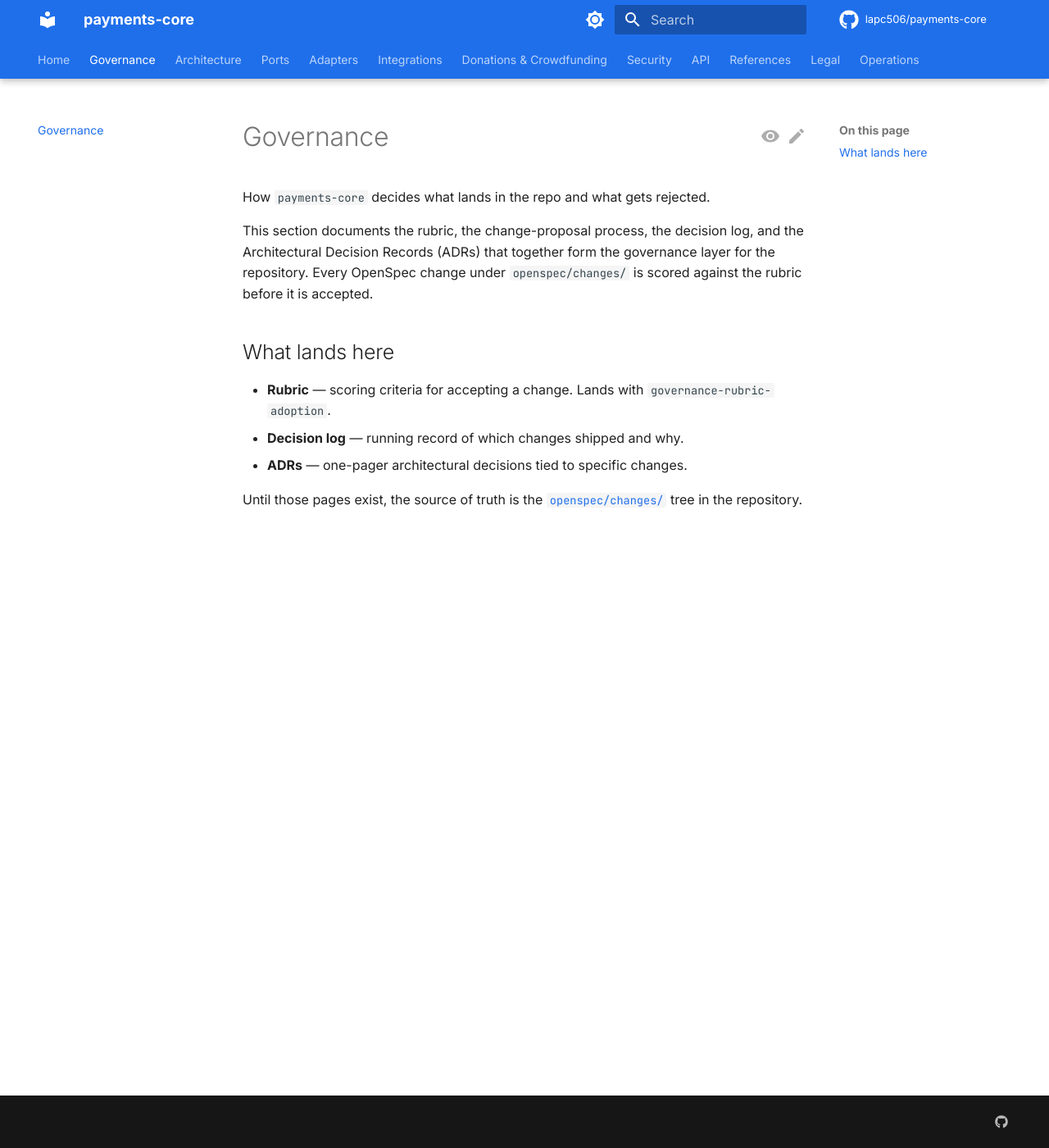
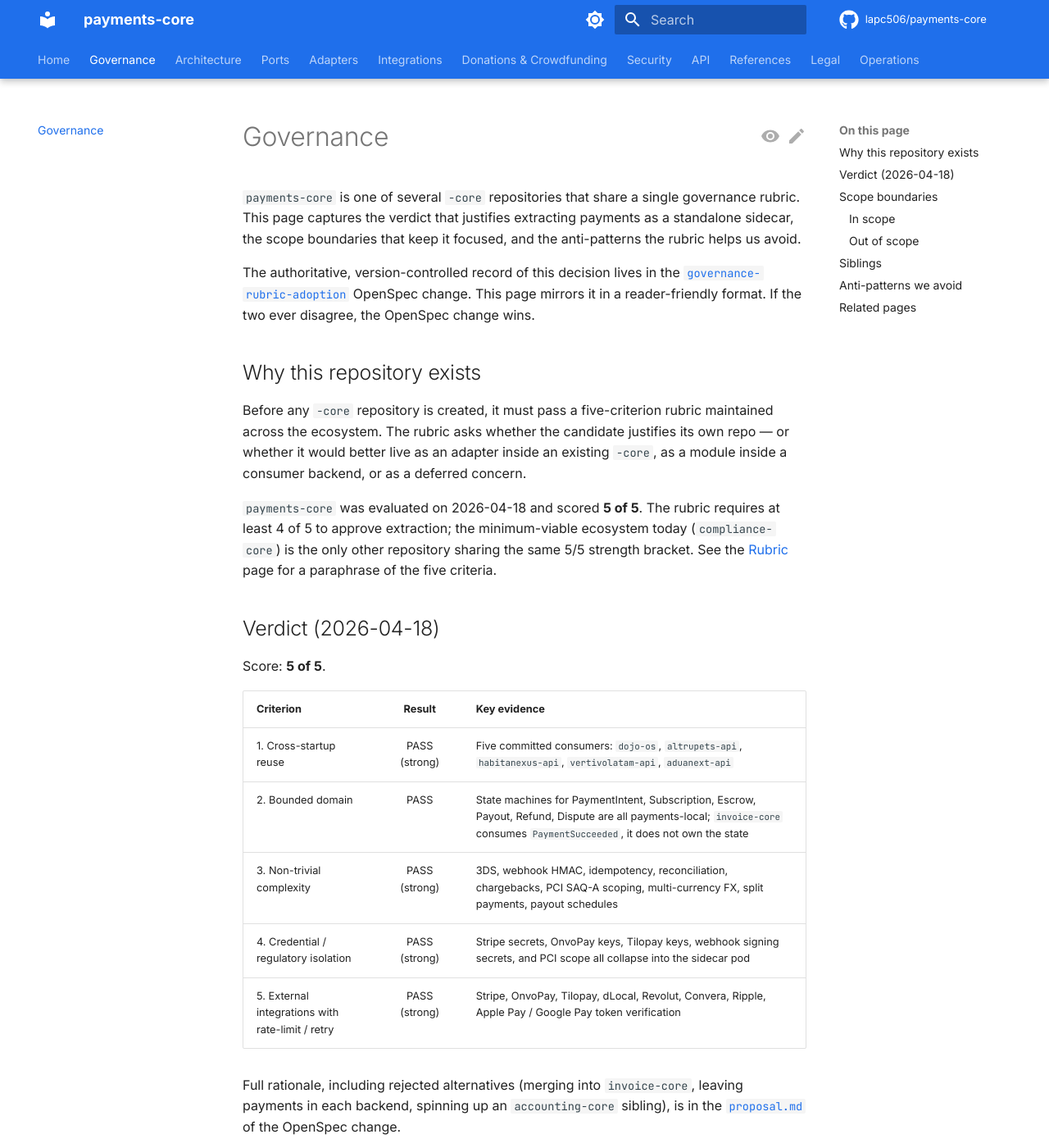
Before and after one commit to chimeranext/better-microservices, an MkDocs documentation site: the page built from services/payments-core/docs/content/docs/governance/index.md, in a window 1280 px wide and 1400 px high. Shown: the whole window at 82% size. Built offline with MkDocs 1.6.1 and Material for MkDocs 9.7.7, drawn with Linux system fonts in a browser that asks for light colours; comment, search, counter and statistics services are not loaded; some of the changed text lies outside the part shown.

Commit message:
docs(governance): rubric adoption page + rubric spec + typo fix (#14)
Publish the ecosystem -core rubric verdict (5/5) as reader-facing MkDocs
pages alongside the existing OpenSpec change, and seed the project
changelog.

- docs/content/docs/governance/index.md: expand the placeholder into the
  full verdict page (why the repo exists, verdict table, in/out scope,
  siblings overview, anti-patterns).
- docs/content/docs/governance/rubric.md: paraphrase the five ecosystem
  rubric criteria with pointers to the canonical document.
- CHANGELOG.md: seed with an Unreleased section noting the rubric
  adoption.
- openspec/changes/governance-rubric-adoption/proposal.md: fix typo
  `crowdfunding-diferred` -> `crowdfunding-deferred`.

mkdocs build --strict passes. mkdocs.yml nav is untouched per the
hard constraint (no broken links reported).

Closes #11

Created by Claude Code on behalf of @lapc506

Co-authored-by: Claude Opus 4.7 (1M context) <noreply@anthropic.com>

```diff
--- a/services/payments-core/docs/content/docs/governance/index.md
+++ b/services/payments-core/docs/content/docs/governance/index.md
@@ -1,19 +1,129 @@
 # Governance
 
-How `payments-core` decides what lands in the repo and what gets rejected.
+`payments-core` is one of several `-core` repositories that share a single
+governance rubric. This page captures the verdict that justifies extracting
+payments as a standalone sidecar, the scope boundaries that keep it focused,
+and the anti-patterns the rubric helps us avoid.
 
-This section documents the rubric, the change-proposal process, the decision
-log, and the Architectural Decision Records (ADRs) that together form the
-governance layer for the repository. Every OpenSpec change under
-`openspec/changes/` is scored against the rubric before it is accepted.
+The authoritative, version-controlled record of this decision lives in the
+[`governance-rubric-adoption`](https://github.com/lapc506/payments-core/tree/main/openspec/changes/governance-rubric-adoption)
+OpenSpec change. This page mirrors it in a reader-friendly format. If the two
+ever disagree, the OpenSpec change wins.
 
-## What lands here
+## Why this repository exists
 
-- **Rubric** — scoring criteria for accepting a change. Lands with
-  `governance-rubric-adoption`.
-- **Decision log** — running record of which changes shipped and why.
-- **ADRs** — one-pager architectural decisions tied to specific changes.
+Before any `-core` repository is created, it must pass a five-criterion rubric
+maintained across the ecosystem. The rubric asks whether the candidate justifies
+its own repo — or whether it would better live as an adapter inside an existing
+`-core`, as a module inside a consumer backend, or as a deferred concern.
 
-Until those pages exist, the source of truth is the
-[`openspec/changes/`](https://github.com/lapc506/payments-core/tree/main/openspec/changes)
-tree in the repository.
+`payments-core` was evaluated on 2026-04-18 and scored **5 of 5**. The rubric
+requires at least 4 of 5 to approve extraction; the minimum-viable ecosystem
+today (`compliance-core`) is the only other repository sharing the same
+5/5 strength bracket. See the [Rubric](rubric.md) page for a paraphrase of the
+five criteria.
+
+## Verdict (2026-04-18)
+
+Score: **5 of 5**.
+
+| Criterion | Result | Key evidence |
+|---|:---:|---|
+| 1. Cross-startup reuse | PASS (strong) | Five committed consumers: `dojo-os`, `altrupets-api`, `habitanexus-api`, `vertivolatam-api`, `aduanext-api` |
+| 2. Bounded domain | PASS | State machines for PaymentIntent, Subscription, Escrow, Payout, Refund, Dispute are all payments-local; `invoice-core` consumes `PaymentSucceeded`, it does not own the state |
+| 3. Non-trivial complexity | PASS (strong) | 3DS, webhook HMAC, idempotency, reconciliation, chargebacks, PCI SAQ-A scoping, multi-currency FX, split payments, payout schedules |
+| 4. Credential / regulatory isolation | PASS (strong) | Stripe secrets, OnvoPay keys, Tilopay keys, webhook signing secrets, and PCI scope all collapse into the sidecar pod |
+| 5. External integrations with rate-limit / retry | PASS (strong) | Stripe, OnvoPay, Tilopay, dLocal, Revolut, Convera, Ripple, Apple Pay / Google Pay token verification |
+
+Full rationale, including rejected alternatives (merging into `invoice-core`,
+leaving payments in each backend, spinning up an `accounting-core` sibling),
+is in the [`proposal.md`](https://github.com/lapc506/payments-core/blob/main/openspec/changes/governance-rubric-adoption/proposal.md)
+of the OpenSpec change.
+
+## Scope boundaries
+
+To keep the rubric meaningful after the fact, the same change freezes what
+belongs in this repo and what does not.
+
+### In scope
+
+- PaymentIntent
+- Subscription (one-time, recurring, upgrade / downgrade)
+- Escrow
+- Payout
+- Refund
+- Dispute
+- Reconciliation
+- AgenticPayment (called from `agentic-core` orchestrations)
+- FX lookup
+- WebhookVerifier
+- Idempotency
+- Donation (one-time and recurring)
+
+### Out of scope
+
+- Invoice issuance — stays in `invoice-core`.
+- KYC / AML — stays in `compliance-core`.
+- Inventory — stays in consumer backends.
+- Client-side SDKs (Apple Pay, Google Pay, `flutter_stripe`) — stay in frontend apps.
+- Standalone Visa Direct adapter — deferred, no consumer today.
+- Crowdfunding — deferred, tracked as a separate change documenting the trigger for re-evaluation.
+
+## Siblings
+
+`payments-core` is one node in a small constellation of sibling `-core`
+repositories. Each owns a bounded context; they collaborate through events and
+explicit ports rather than shared schemas.
+
+- **`agentic-core`** — AI orchestration. Calls `payments-core` through the
+  `AgenticCheckoutPort` when an agent-driven flow needs to move money. Owns
+  nothing about the payment state machine; it only initiates and observes.
+
+- **`invoice-core`** — fiscal documents. Subscribes to `PaymentSucceeded` from
+  `payments-core` and issues the corresponding electronic invoice. ERP export
+  adapters (QuickBooks, Xero, Alegra) live here as `AccountingSinkPort`
+  implementations, not in a separate `accounting-core`.
+
+- **`marketplace-core`** — catalog and traceability. Also subscribes to
+  `PaymentSucceeded` to close the loop between a purchase and the downstream
+  marketplace record. Does not participate in authorization or capture.
+
+- **`compliance-core`** — KYC and AML. Runs before `payments-core` on
+  high-value flows; `payments-core` trusts its verdict and gates accordingly.
+
+Consumer backends (`dojo-os`, `altrupets-api`, `habitanexus-api`,
+`vertivolatam-api`, `aduanext-api`) all talk to `payments-core` through the
+same gRPC sidecar contract; they never embed a Stripe or OnvoPay client
+directly.
+
+## Anti-patterns we avoid
+
+The rubric exists in part to name the failure modes that produce premature
+abstraction. The ones most relevant to a payments repository:
+
+- **Premature abstraction.** A `-core` is only justified when multiple
+  consumers already exist or are imminent. `payments-core` has five committed
+  consumers at the time of extraction.
+- **Reuse theoretical vs actual.** "Someone might want to reuse this" does
+  not clear the rubric. The verdict requires real consumers, each listed by
+  name in the evidence column.
+- **Sidecar for everything.** The sidecar pattern earns its complexity when
+  credential isolation, regulatory scope (PCI), and external integration
+  density all point the same direction. Repositories that fail those tests
+  stay as modules inside a consumer backend.
+- **Destination-sink sibling.** An `accounting-core` that sits downstream of
+  invoices, payments, and inventory is rejected by the rubric: its behavior
+  is better expressed as an export adapter inside `invoice-core`.
+- **Merging domains that share events but not state.** `invoice-core` and
+  `payments-core` share `PaymentSucceeded` but own different state machines
+  and fail on different failure modes. Keeping them separate is a feature,
+  not duplication.
+
+## Related pages
+
+- [Rubric](rubric.md) — paraphrased five criteria with pointers to the
+  canonical ecosystem document.
+- [`proposal.md`](https://github.com/lapc506/payments-core/blob/main/openspec/changes/governance-rubric-adoption/proposal.md)
+  — the OpenSpec change that froze this verdict.
+- [`design.md`](https://github.com/lapc506/payments-core/blob/main/openspec/changes/governance-rubric-adoption/design.md)
+  — the design notes behind this page.
```
Also changed, not shown: services/payments-core/docs/content/docs/governance/rubric.md (added, +92 -0 lines), services/payments-core/openspec/changes/governance-rubric-adoption/proposal.md (+1 -1 lines), services/payments-core/CHANGELOG.md (added).
